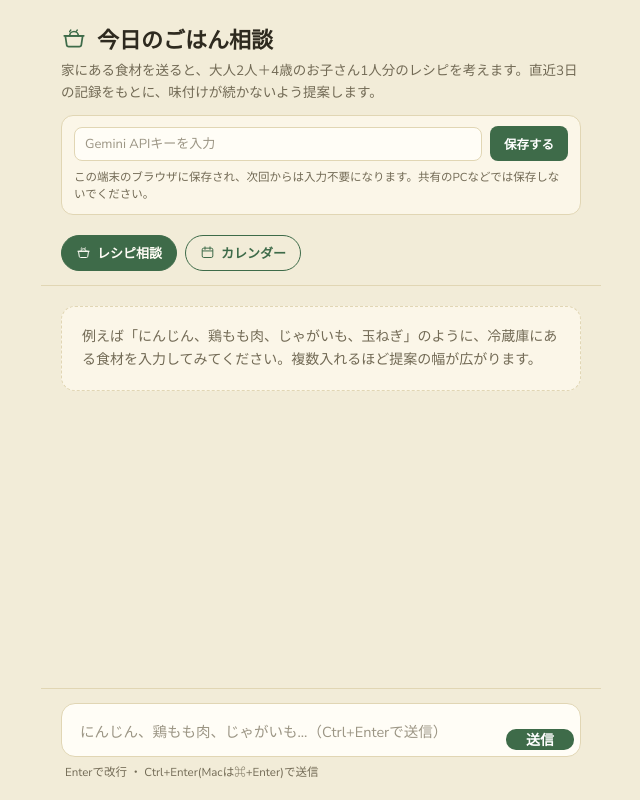
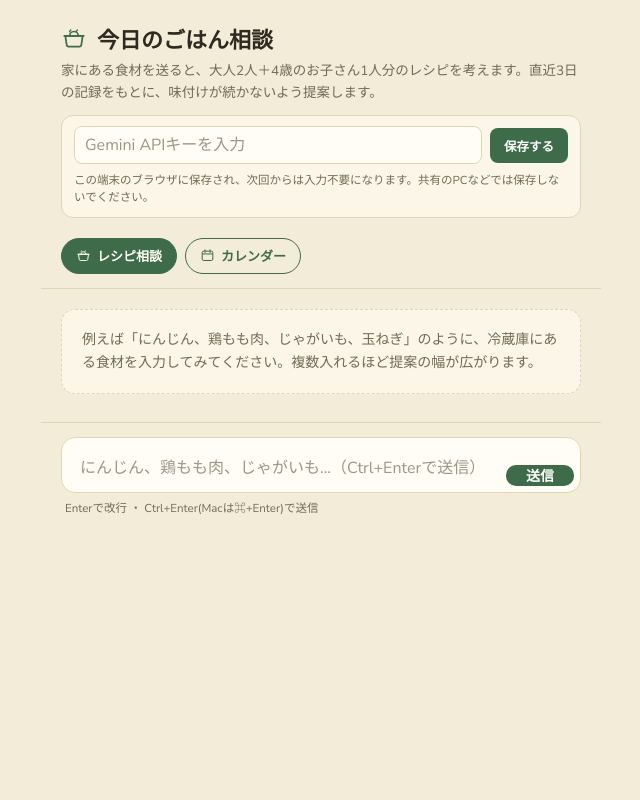
Before and after one commit to nakazy63/kondateapp, a React (Vite) app: page / in a window 1280 px wide. Shown: the whole page, without its empty margins (319-959 px from the left). Built offline with nearby package versions, Linux system fonts and the light colour scheme.

Commit message:
Update App.jsx

```diff
--- a/src/App.jsx
+++ b/src/App.jsx
@@ -505,7 +505,7 @@ function RecipeCard({ data, recordedDate, onAnother, onRecord }) {
               borderRadius: 8,
               padding: "6px 10px",
               fontFamily: "'Nunito Sans', sans-serif",
-              fontSize: 13,
+              fontSize: 16,
               color: COLORS.ink,
               background: COLORS.surfaceAlt,
             }}
@@ -804,11 +804,11 @@ export default function App() {
   const [showKeyInput, setShowKeyInput] = useState(true);
   const [activeTab, setActiveTab] = useState("chat");
   const [history, setHistory] = useState([]);
-  const scrollRef = useRef(null);
+  const bottomRef = useRef(null);
 
   useEffect(() => {
-    if (scrollRef.current) {
-      scrollRef.current.scrollTop = scrollRef.current.scrollHeight;
+    if (bottomRef.current) {
+      bottomRef.current.scrollIntoView({ behavior: "smooth", block: "end" });
     }
   }, [messages]);
 
@@ -974,18 +974,18 @@ export default function App() {
   return (
     <div
       style={{
-        height: "100dvh",
+        minHeight: "100dvh",
         background: COLORS.bg,
         display: "flex",
         justifyContent: "center",
-        overflow: "hidden",
       }}
     >
       <style>{`
         ${FONT_IMPORT}
         @keyframes kondate-spin { to { transform: rotate(360deg); } }
         * { box-sizing: border-box; }
-        html, body, #root { height: 100%; margin: 0; }
+        body { margin: 0; }
+        input, textarea { font-size: 16px; }
         ::placeholder { color: ${COLORS.inkSoft}; opacity: 0.7; }
       `}</style>
 
@@ -995,8 +995,6 @@ export default function App() {
           maxWidth: 560,
           display: "flex",
           flexDirection: "column",
-          height: "100%",
-          minHeight: 0,
         }}
       >
         {/* ヘッダー */}
@@ -1004,7 +1002,6 @@ export default function App() {
           style={{
             padding: "22px 20px 16px",
             background: COLORS.bg,
-            flexShrink: 0,
           }}
         >
           <div style={{ display: "flex", alignItems: "center", gap: 10 }}>
@@ -1058,7 +1055,7 @@ export default function App() {
                     borderRadius: 8,
                     padding: "7px 10px",
                     fontFamily: "'Nunito Sans', sans-serif",
-                    fontSize: 13,
+                    fontSize: 16,
                     color: COLORS.ink,
                     background: COLORS.surface,
                     outline: "none",
@@ -1145,7 +1142,6 @@ export default function App() {
             gap: 8,
             padding: "4px 20px 14px",
             borderBottom: `1px solid ${COLORS.border}`,
-            flexShrink: 0,
           }}
         >
           <button onClick={() => setActiveTab("chat")} style={tabButtonStyle(activeTab === "chat")}>
@@ -1164,12 +1160,7 @@ export default function App() {
         {/* コンテンツ */}
         {activeTab === "chat" ? (
           <div
-            ref={scrollRef}
             style={{
-              flex: 1,
-              minHeight: 0,
-              overflowY: "auto",
-              WebkitOverflowScrolling: "touch",
               padding: "20px 20px 12px",
               display: "flex",
               flexDirection: "column",
@@ -1220,9 +1211,10 @@ export default function App() {
                 );
               return null;
             })}
+            <div ref={bottomRef} />
           </div>
         ) : (
-          <div style={{ flex: 1, minHeight: 0, overflowY: "auto", WebkitOverflowScrolling: "touch" }}>
+          <div>
             <CalendarTab history={history} />
           </div>
         )}
@@ -1234,7 +1226,8 @@ export default function App() {
               padding: "14px 20px 20px",
               borderTop: `1px solid ${COLORS.border}`,
               background: COLORS.bg,
-              flexShrink: 0,
+              position: "sticky",
+              bottom: 0,
             }}
           >
             <div
@@ -1265,7 +1258,7 @@ export default function App() {
                   background: "transparent",
                   padding: "10px 12px",
                   fontFamily: "'Nunito Sans', sans-serif",
-                  fontSize: 14.5,
+                  fontSize: 16,
                   color: COLORS.ink,
                   resize: "none",
                   maxHeight: 120,
```
